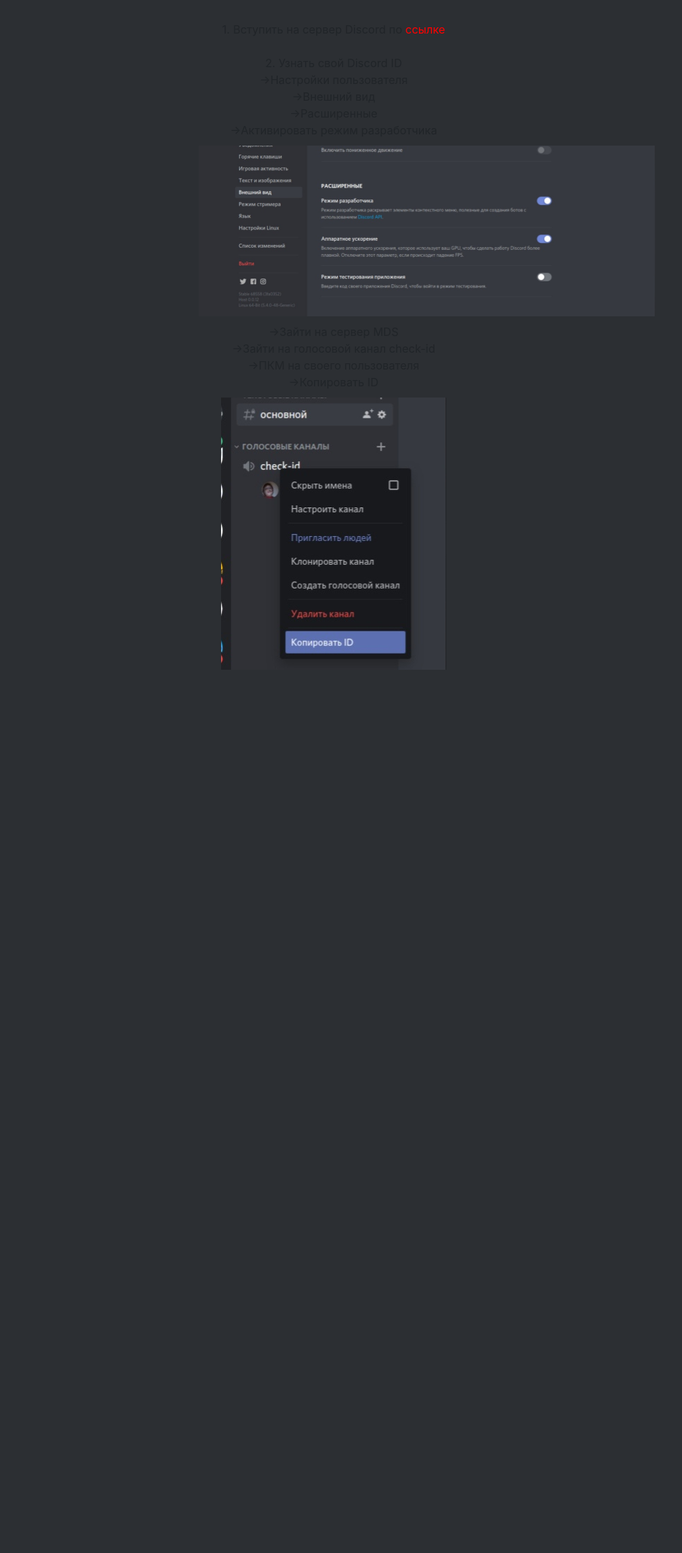
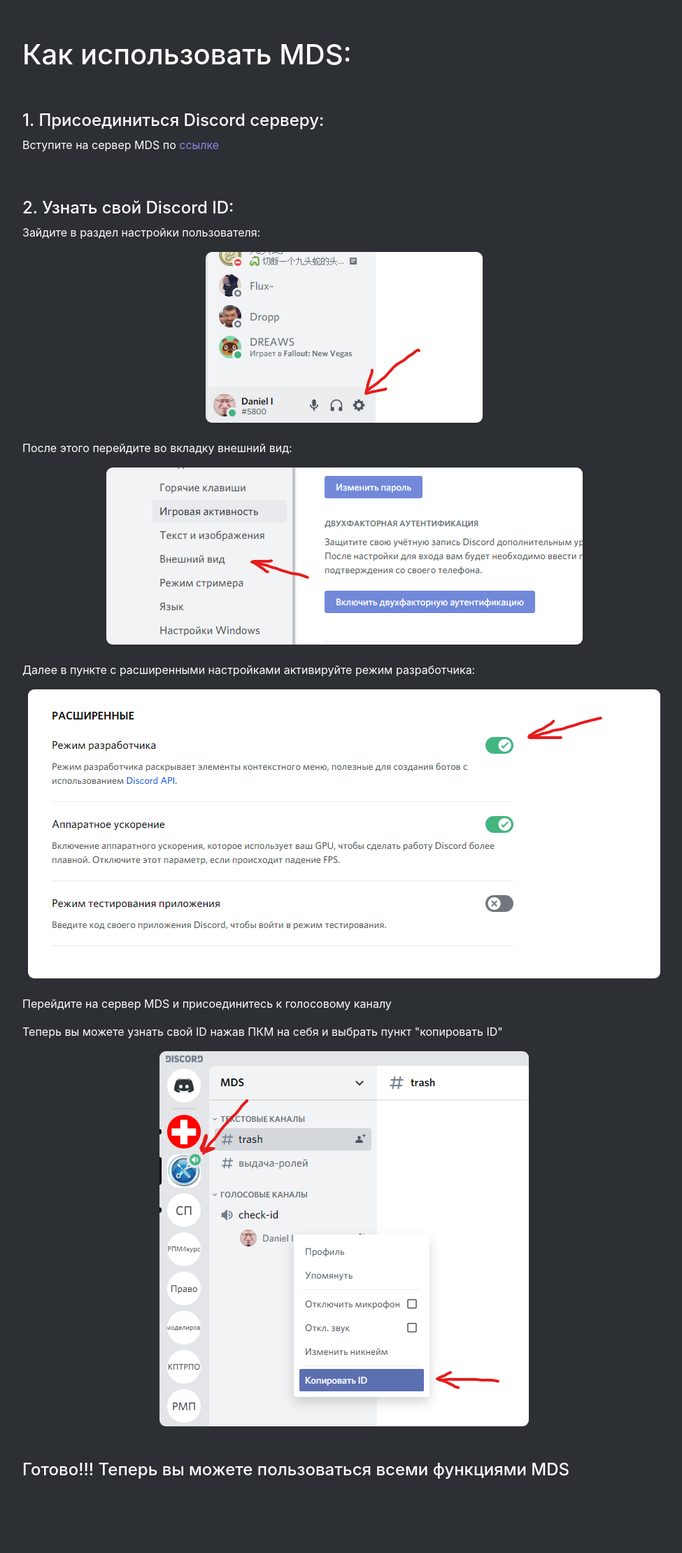
Before and after one commit to Rizzrackez/web-discord-application, a Django app: page /guide in a window 1280 px wide. Shown: the part 69-2288 px from the top of the page at 70% size, without its empty margins (148-1123 px from the left). Before the commit the page ends 1026 px from the top, so only its background shows below. Run offline with Django 3.2, Linux system fonts and the light colour scheme; some libraries are stand-ins or nearby versions.

Commit message:
Изменил гайд

```diff
--- a/discord_web/static/main.css
+++ b/discord_web/static/main.css
@@ -4,6 +4,11 @@
 
 #double_arrow {
 	display: none;
+}
+
+.imgGui
+{
+    border-radius: 9px;
 }
 
 .registration
@@ -90,7 +95,7 @@
 
 .link
 {
-	color: red;
+	color: #8f87e8;
 }
 
 body {
--- a/discord_web/templates/backend/guide.html
+++ b/discord_web/templates/backend/guide.html
@@ -1,28 +1,44 @@
 {% extends 'wrapper.html' %}
 {% block body %}
 {% load static %}
-    <div class="container-fluid row">
-      <div class="col-md-4"></div>
-      <div class="col-md-4">
-        <ul class="list-unstyled text-center">
-          <li>1. Вступить на сервер Discord по <a class="link" href="https://discord.gg/YFraVse">ссылке</a></li>
-          <br>
-          <li>2. Узнать свой Discord ID
-            <ul class="list-unstyled">
-            <li>->Настройки пользователя</li>
-            <li>->Внешний вид</li>
-            <li>->Расширенные</li>
-            <li>->Активировать режим разработчика</li>
-              <img class="dev-images" src="{% static 'images/dev-mode.jpg' %}" alt="dec-mode"/>
-            <li>->Зайти на сервер MDS</li>
-            <li>->Зайти на голосовой канал check-id</li>
-            <li>->ПКМ на своего пользователя</li>
-            <li>->Копировать ID</li>
-              <img class="checkId-images" src="{% static 'images/check-id.jpg' %}" alt="dec-mode"/>
-          </ul>
-          </li>
-        </ul>
+
+<div class="container">
+  <div class="row">
+    <div class="col"></div>
+    <div class="col-10">
+      <br>
+      <h1 class="text-white">Как использовать MDS:</h1>
+      <br><br>
+      <h4 class="text-white">1. Присоединиться Discord серверу:</h4>
+      <p class="text-white">Вступите на сервер MDS по <a class="link" href="https://discord.gg/YFraVse">ссылке</a></p>
+      <br><br>
+      <h4 class="text-white">2. Узнать свой Discord ID:</h4>
+      <p class="text-white">Зайдите в раздел настройки пользователя:</p>
+      <div class="text-center">
+        <img class="imgGui" src="{% static 'images/settings.png' %}" alt="dec-mode"/>
       </div>
-      <div class="col-md-4"></div>
+      <br>
+      <p class="text-white">После этого перейдите во вкладку внешний вид:</p>
+      <div class="text-center">
+        <img class="imgGui" src="{% static 'images/appearance.png' %}" alt="dec-mode"/>
+      </div>
+      <br>
+      <p class="text-white">Далее в пункте с расширенными настройками активируйте режим разработчика:</p>
+      <div class="text-center">
+        <img class="imgGui" src="{% static 'images/dev-mode.png' %}" alt="dec-mode"/>
+      </div>
+      <br>
+      <p class="text-white">Перейдите на сервер MDS и присоединитесь к голосовому каналу</p>
+      <p class="text-white">Теперь вы можете узнать свой ID нажав ПКМ на себя и выбрать пункт "копировать ID"</p>
+      <div class="text-center">
+        <img class="imgGui" src="{% static 'images/getID.png' %}" alt="dec-mode"/>
+      </div>
+      <br><br>
+      <h4 class="text-white">Готово!!! Теперь вы можете пользоваться всеми функциями MDS</h4>
+      <br><br>
+      <br><br>
     </div>
+    <div class="col"></div>
+  </div>
+</div>
 {% endblock body %}
```
Also changed, not shown: discord_web/static/images/appearance.png (added), discord_web/static/images/dev-mode.png (added), discord_web/static/images/getID.png (added), discord_web/static/images/settings.png (added).
